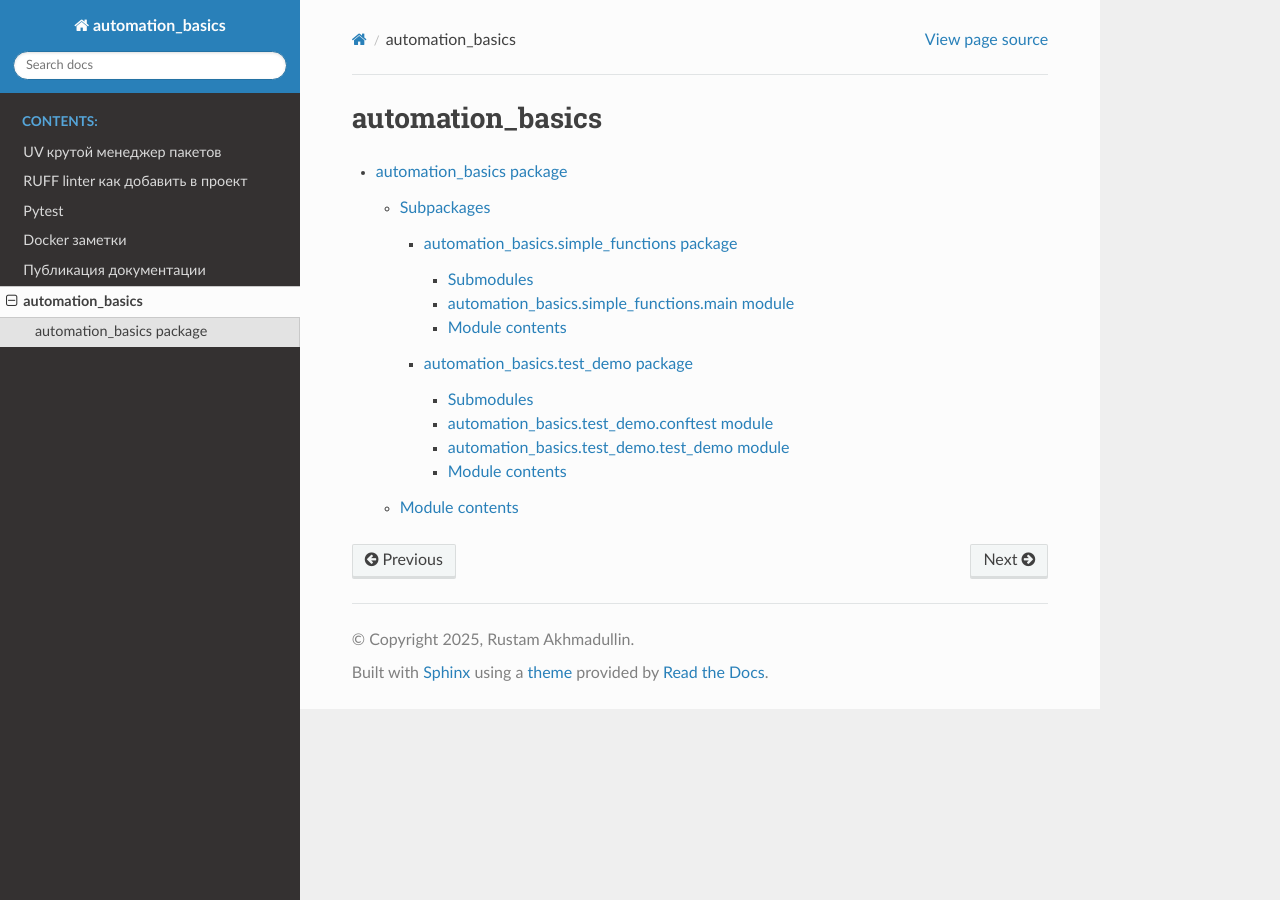
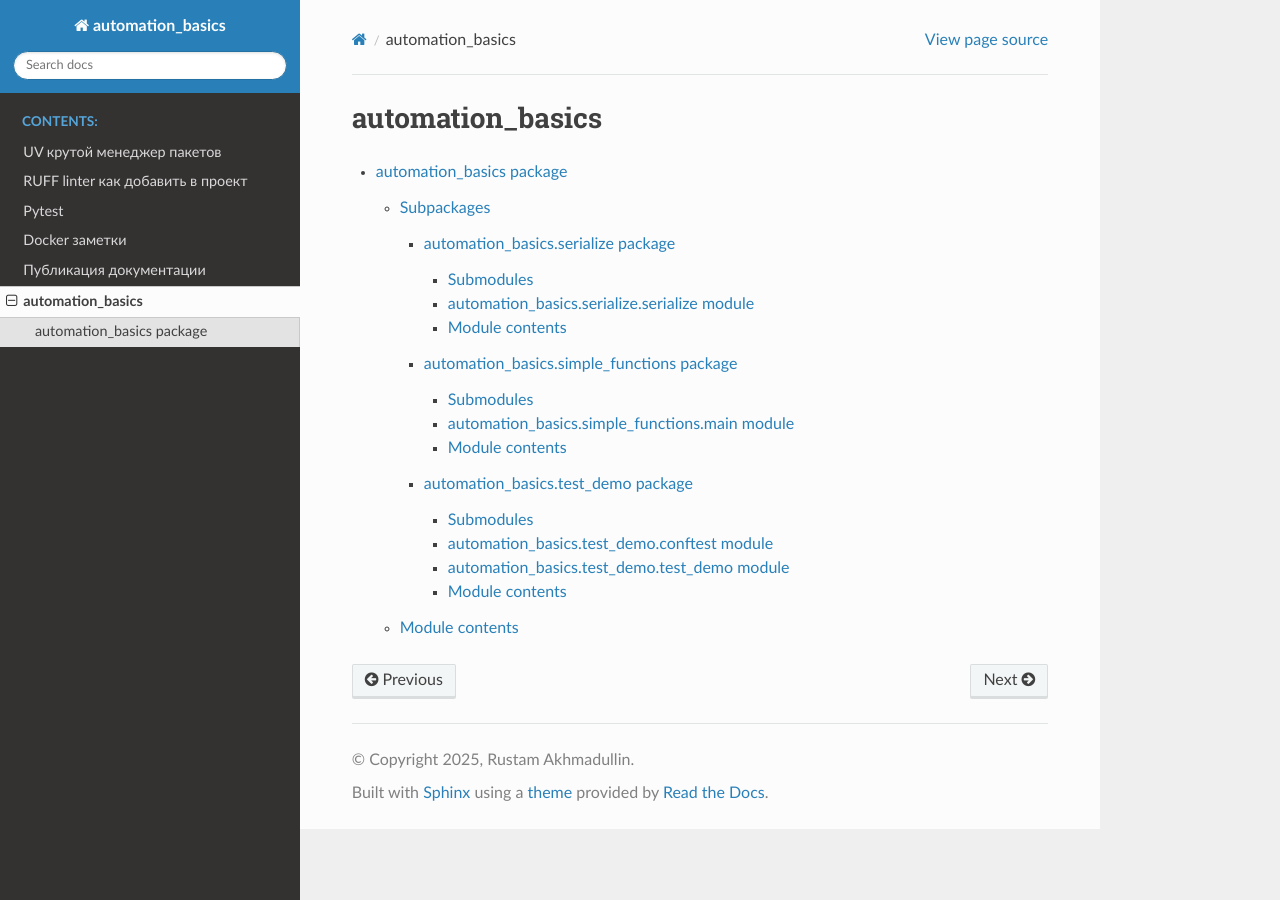
Before and after one commit to RustamAxm/automation_basic, a Sphinx documentation site: the page built from docs/source/modules.rst, in a window 1280 px wide. Built offline with Sphinx 7.4.7 and the Read the Docs theme 3.1.0, drawn with Linux system fonts in a browser that asks for light colours.

Commit message:
serialize demo

```diff
--- a/docs/source/api/automation_basics.rst
+++ b/docs/source/api/automation_basics.rst
@@ -7,6 +7,7 @@ Subpackages
 .. toctree::
    :maxdepth: 4
 
+   automation_basics.serialize
    automation_basics.simple_functions
    automation_basics.test_demo
 
--- /dev/null
+++ b/docs/source/api/automation_basics.serialize.rst
@@ -0,0 +1,21 @@
+automation\_basics.serialize package
+====================================
+
+Submodules
+----------
+
+automation\_basics.serialize.serialize module
+---------------------------------------------
+
+.. automodule:: automation_basics.serialize.serialize
+   :members:
+   :show-inheritance:
+   :undoc-members:
+
+Module contents
+---------------
+
+.. automodule:: automation_basics.serialize
+   :members:
+   :show-inheritance:
+   :undoc-members:
--- a/docs/source/conf.py
+++ b/docs/source/conf.py
@@ -7,6 +7,7 @@
 # https://www.sphinx-doc.org/en/master/usage/configuration.html#project-information
 import os
 import sys
+
 sys.path.insert(0, os.path.abspath('../..'))
 
 project = 'automation_basics'
```
Also changed, not shown: 3 other files.
